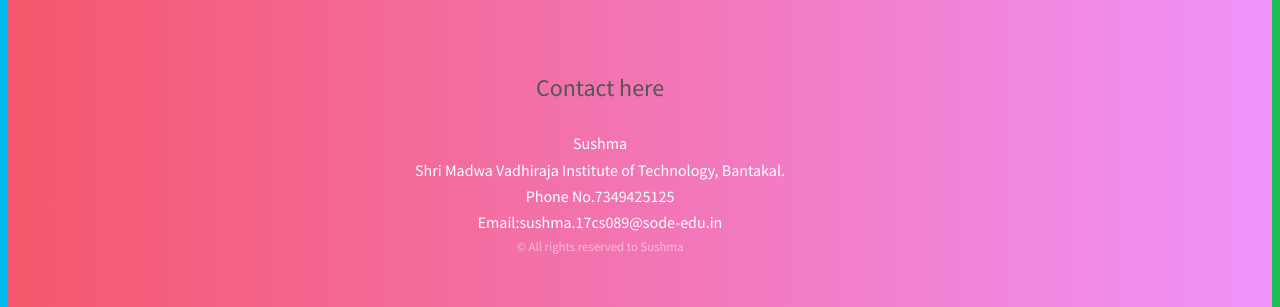
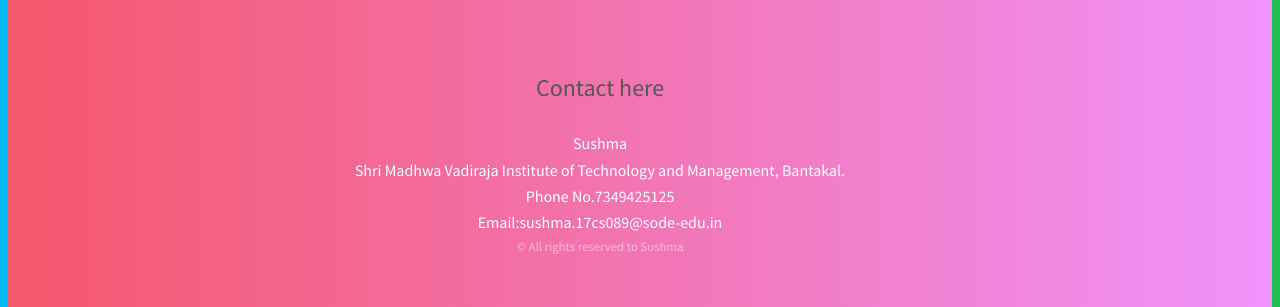
Before and after one commit to sush708/SushmaCV, a plain HTML site: page index.html in a window 1280 px wide. Shown: the part 1070-1377 px from the top of the page. Drawn offline with Linux system fonts and the light colour scheme.

Commit message:
Update index.html

```diff
--- a/index.html
+++ b/index.html
@@ -89,7 +89,7 @@
 
 				<div class="inner">
                         <h4>Contact here</h4>
-						Sushma<br>Shri Madwa Vadhiraja Institute of Technology, Bantakal.<br>
+						Sushma<br>Shri Madhwa Vadiraja Institute of Technology and Management, Bantakal.<br>
 						Phone No.7349425125<br>Email:sushma.17cs089@sode-edu.in
 
 
```
